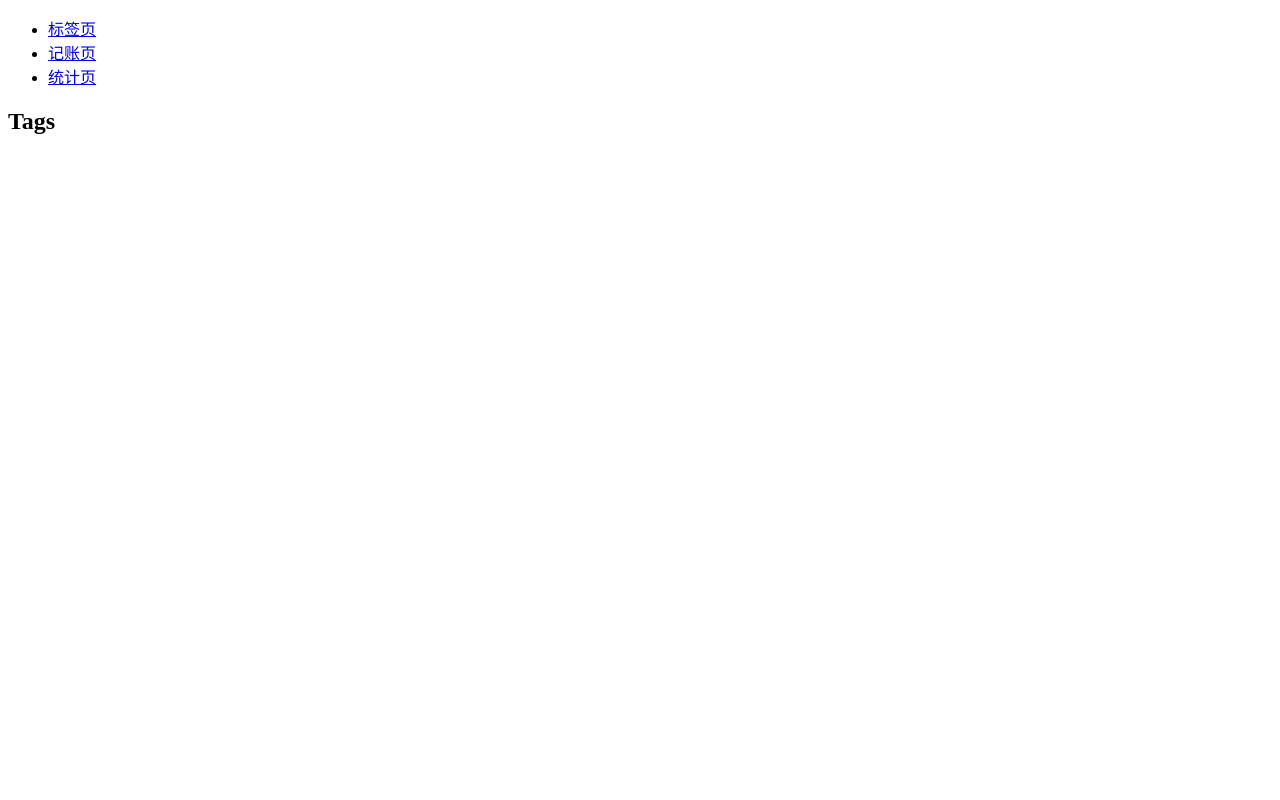
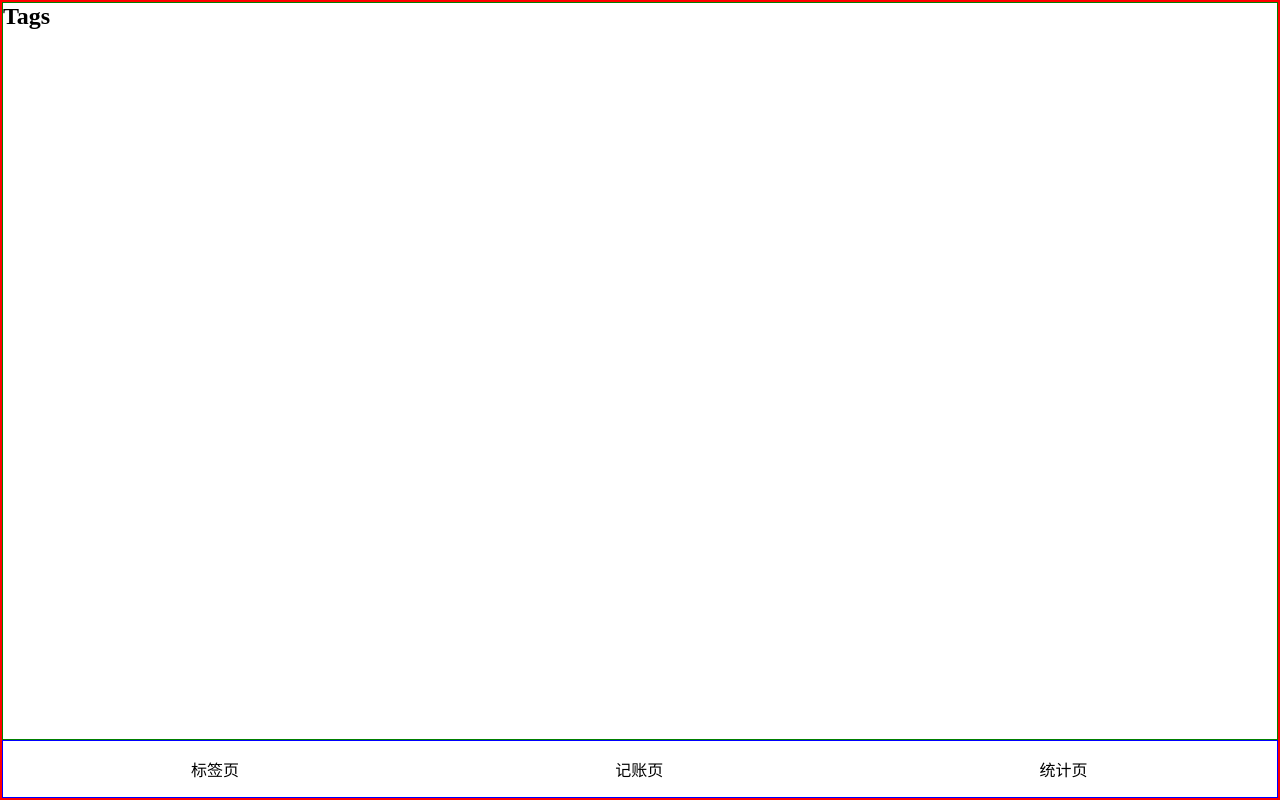
Before and after one commit to Howardyangyixuan/react-money, a React (Create React App) app: page /#/tags in a window 1280 px wide. Built offline with nearby package versions, Linux system fonts and the light colour scheme.

Commit message:
用styled-components定制标签，完成初步布局

```diff
--- a/src/App.tsx
+++ b/src/App.tsx
@@ -7,12 +7,56 @@ import {
   Link,
   Redirect
 } from 'react-router-dom';
+import styled from 'styled-components';
+
+const Wrapper = styled.div`
+border: 2px solid red;
+height: 100vh;
+display: flex;
+flex-direction: column;
+`;
+
+const Main = styled.div`
+border: 1px solid green;
+flex-grow: 1;
+//自己的区域加滚动条
+overflow: auto;
+`;
+
+const Nav = styled.nav`
+  border: 1px solid blue;
+  > ul{
+    display: flex;
+    > li{
+      text-align: center;
+      width: 33.3%;
+      padding: 16px;
+    }
+}
+`;
 
 function App() {
   return (
     <Router>
-      <div>
-        <nav>
+      <Wrapper>
+        <Main>
+          <Switch>
+            <Redirect from="/" exact to="/tags"/>
+            <Route path="/tags">
+              <Tags/>
+            </Route>
+            <Route path="/money">
+              <Money/>
+            </Route>
+            <Route path="/statistics">
+              <Statistics/>
+            </Route>
+            <Route path="*">
+              <NoMatch/>
+            </Route>
+          </Switch>
+        </Main>
+        <Nav>
           <ul>
             <li>
               <Link to="/tags">标签页</Link>
@@ -24,26 +68,11 @@ function App() {
               <Link to="/statistics">统计页</Link>
             </li>
           </ul>
-        </nav>
+        </Nav>
 
         {/* A <Switch> looks through its children <Route>s and
             renders the first one that matches the current URL. */}
-        <Switch>
-          <Redirect from="/" exact to="/tags"/>
-          <Route path="/tags">
-            <Tags/>
-          </Route>
-          <Route path="/money">
-            <Money/>
-          </Route>
-          <Route path="/statistics">
-            <Statistics/>
-          </Route>
-          <Route path="*">
-            <NoMatch/>
-          </Route>
-        </Switch>
-      </div>
+      </Wrapper>
     </Router>
   );
 }
@@ -57,10 +86,47 @@ function Tags() {
 }
 
 function Money() {
-  return <h2>Money</h2>;
+  return (
+    <>
+      <h2>Money </h2>
+      <p>h</p>
+      <p>h</p>
+      <p>h</p>
+      <p>h</p>
+      <p>h</p>
+      <p>h</p>
+      <p>h</p>
+      <p>h</p>
+      <p>h</p>
+      <p>h</p>
+      <p>h</p>
+      <p>h</p>
+      <p>h</p>
+      <p>h</p>
+      <p>h</p>
+      <p>h</p>
+      <p>h</p>
+      <p>h</p>
+      <p>h</p>
+      <p>h</p>
+      <p>h</p>
+      <p>h</p>
+      <p>h</p>
+      <p>h</p>
+      <p>h</p>
+      <p>h</p>
+      <p>h</p>
+      <p>h</p>
+      <p>h</p>
+      <p>h</p>
+      <p>h</p>
+    </>
+  );
+
 }
 
 function NoMatch() {
   return <h2>404</h2>;
 }
+
 export default App;
--- /dev/null
+++ b/src/index.scss
@@ -0,0 +1,26 @@
+@import-normalize;
+* {
+  margin: 0;
+  padding: 0;
+  box-sizing: border-box;
+}
+*::before,
+*::after {
+  box-sizing: border-box;
+}
+a {
+  color: inherit;
+  text-decoration: none;
+}
+input,
+button {
+  font-family: inherit;
+}
+ol,
+ul {
+  list-style: none;
+}
+table {
+  border-collapse: collapse;
+  border-spacing: 0;
+}
--- a/src/index.tsx
+++ b/src/index.tsx
@@ -2,6 +2,7 @@ import React from 'react';
 import ReactDOM from 'react-dom';
 import App from './App';
 import * as serviceWorker from './serviceWorker';
+import "./index.scss"
 
 ReactDOM.render(
   <React.StrictMode>
```
